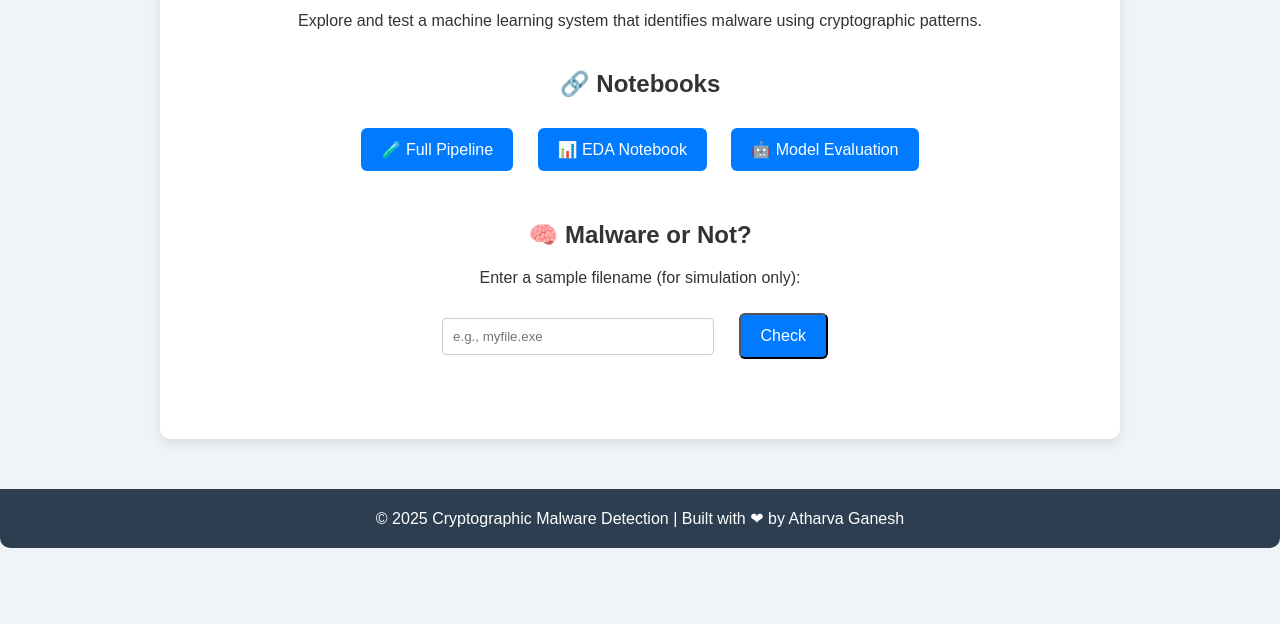
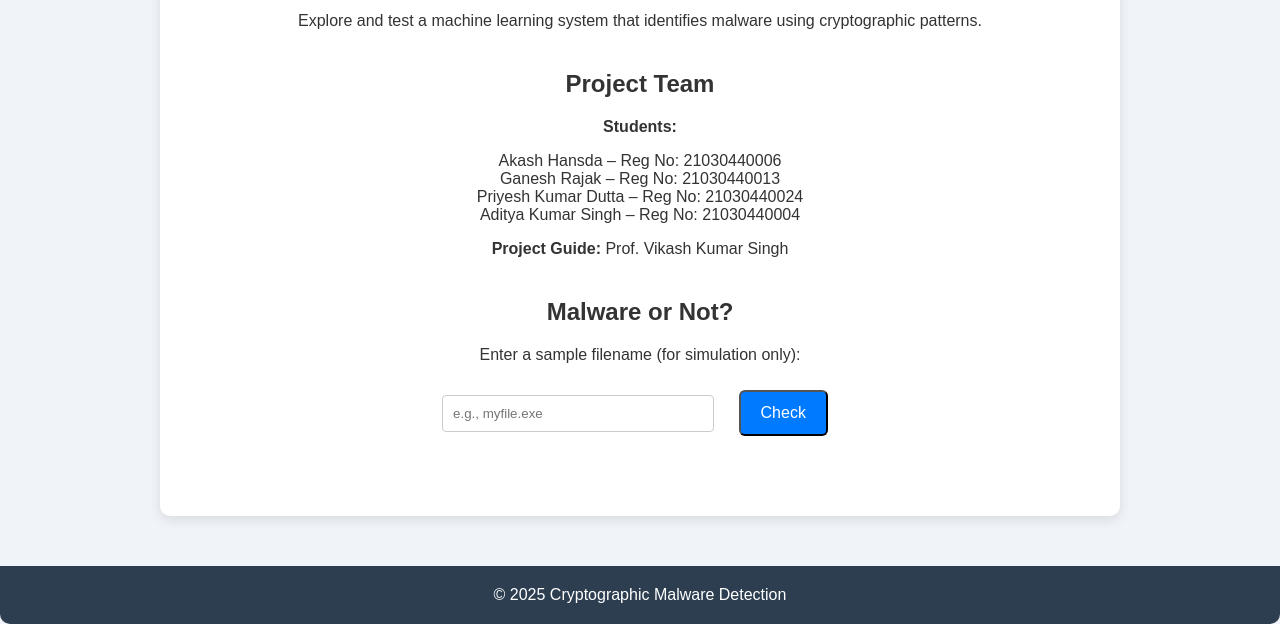
Before and after one commit to akashhansda/CMD, a plain HTML site: page index.html in a window 1280 px wide. Shown: the part 226-850 px from the top of the page. Before the commit the page ends 800 px from the top, so only its background shows below. Drawn offline with Linux system fonts and the light colour scheme.

Commit message:
Update index.html

```diff
--- a/index.html
+++ b/index.html
@@ -74,28 +74,29 @@
 
   <div class="container">
     <!-- Logo -->
-    <img src="https://upload.wikimedia.org/wikipedia/commons/thumb/a/ab/Logo_TV_2015.svg/1200px-Logo_TV_2015.svg.png" alt="Logo" class="logo" />
+    <img src="https://upload.wikimedia.org/wikipedia/en/b/b2/Birsa_Institute_of_Technology_Sindri_logo.png" alt="Logo" class="logo" />
 
     <h1>Cryptographic Malware Detection</h1>
     <p>Explore and test a machine learning system that identifies malware using cryptographic patterns.</p>
 
-    <!-- Section: Notebook Links -->
+    <!-- Project Team Section -->
     <div class="section">
-      <h2>🔗 Notebooks</h2>
-      <a class="button" href="https://colab.research.google.com/gist/atharvaganesh12/29a4843d62714a2abd04bd08e3ac1877/crypto_malware_detect.ipynb" target="_blank">
-        🧪 Full Pipeline
-      </a>
-      <a class="button" href="https://colab.research.google.com/" target="_blank">
-        📊 EDA Notebook
-      </a>
-      <a class="button" href="https://colab.research.google.com/" target="_blank">
-        🤖 Model Evaluation
-      </a>
+      <h2>Project Team</h2>
+      <p><strong>Students:</strong></p>
+      <p>
+        Akash Hansda –         Reg No: 21030440006<br>
+        Ganesh Rajak –         Reg No: 21030440013<br>
+        Priyesh Kumar Dutta –  Reg No: 21030440024<br>
+        Aditya Kumar Singh –   Reg No: 21030440004
+      </p>
+      <p><strong>Project Guide:</strong> Prof. Vikash Kumar Singh</p>
     </div>
+
+
 
     <!-- Section: Malware or Not -->
     <div class="section">
-      <h2>🧠 Malware or Not?</h2>
+      <h2>Malware or Not?</h2>
       <p>Enter a sample filename (for simulation only):</p>
       <input type="text" id="filename" placeholder="e.g., myfile.exe" />
       <button class="button" onclick="predictMalware()">Check</button>
@@ -105,7 +106,7 @@
 
   <!-- Footer -->
   <footer>
-    &copy; 2025 Cryptographic Malware Detection | Built with ❤ by Atharva Ganesh
+    &copy; 2025 Cryptographic Malware Detection
   </footer>
 
   <script>
```
